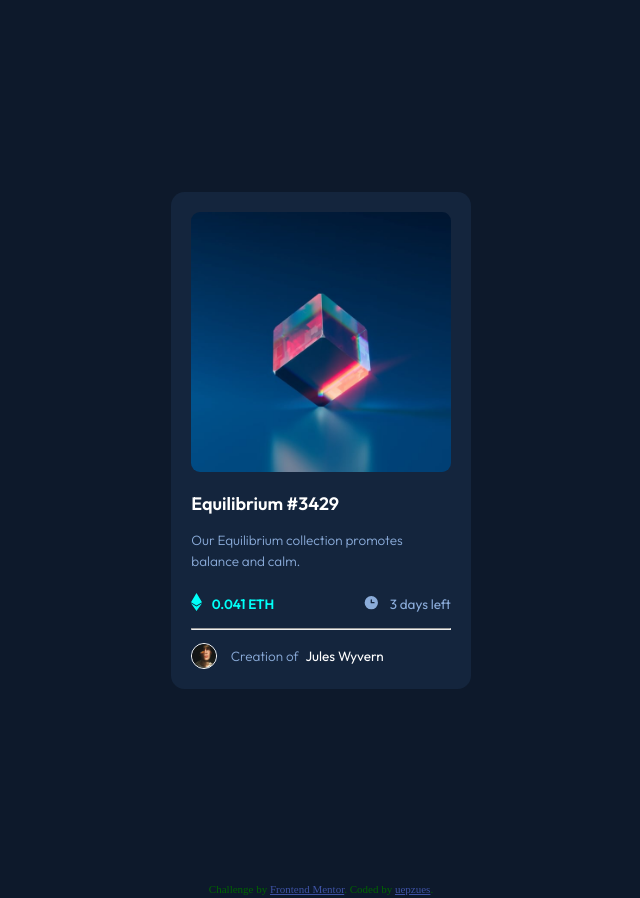
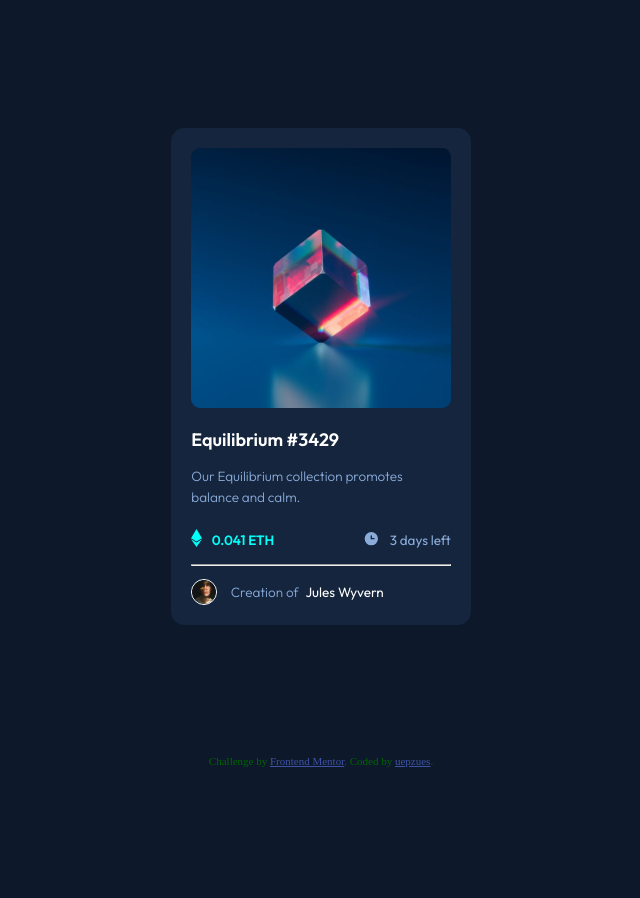
Before and after one commit to uepzues/nft-preview-card-component-main, a plain HTML site: page index.html in a window 1280 px wide. Shown: the whole page, without its empty margins (319-959 px from the left). After the commit the page ends 800 px from the top, so only its background shows below. Drawn offline with Linux system fonts and the light colour scheme.

Commit message:
Update style.css

```diff
--- a/style.css
+++ b/style.css
@@ -92,7 +92,7 @@ main {
   flex-direction: column;
   justify-content: center;
   align-items: center;
-  margin: 15% 1.125em;
+  margin: 10% 1.125em;
   border-radius: 0.75em;
   overflow: hidden;
   font-family: var(--ff-outfit);
```
